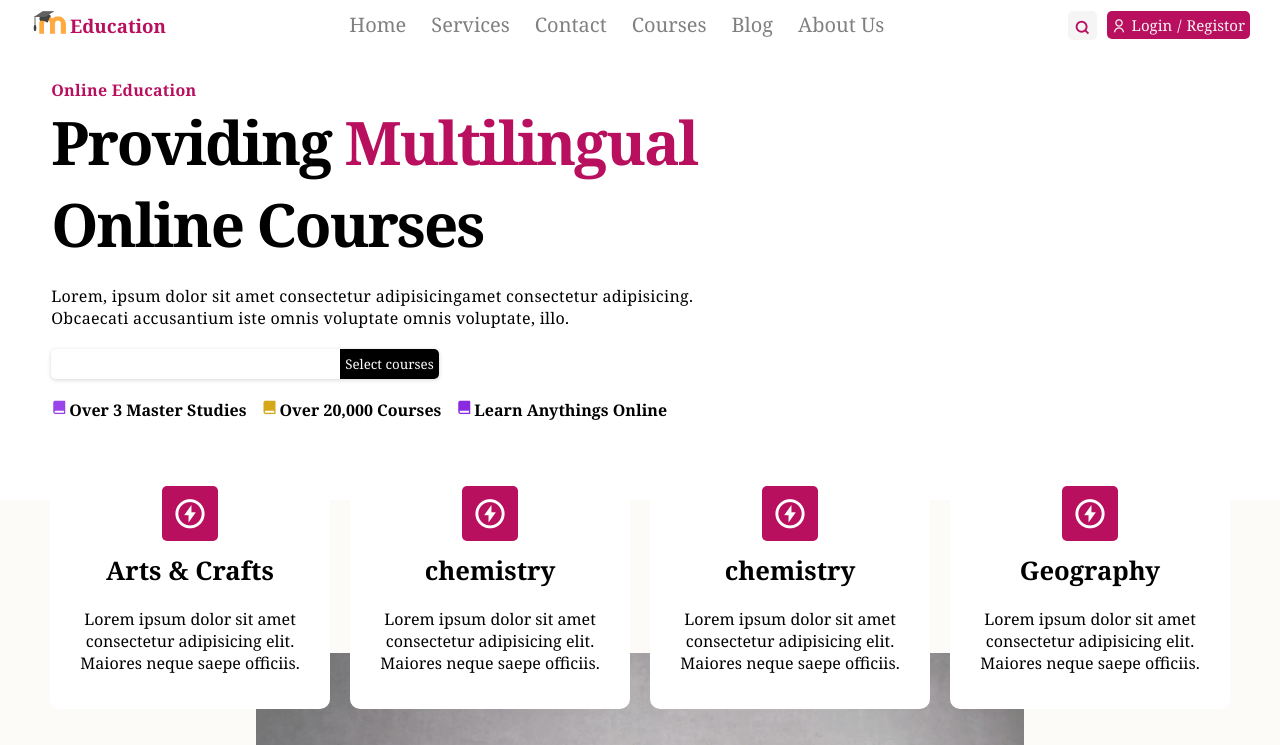
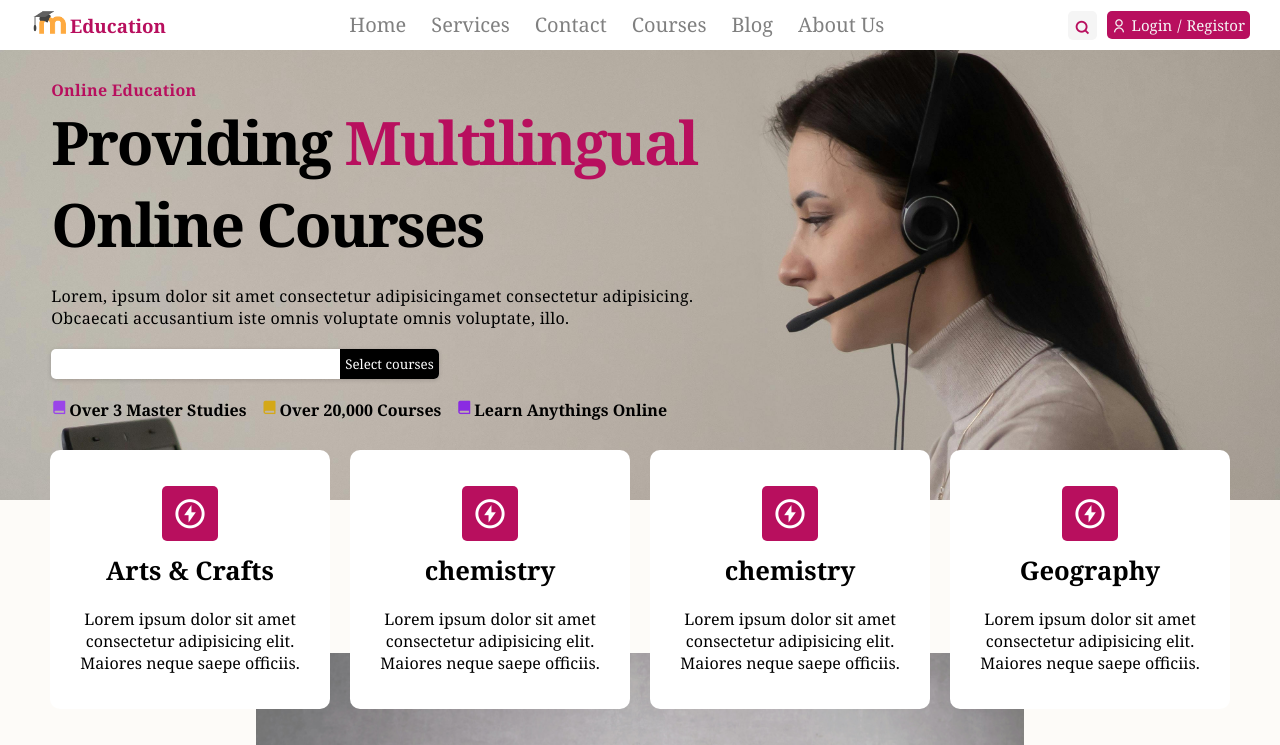
Before and after one commit to Abdulaziznepali/learning, a plain HTML site: page index.html in a window 1280 px wide. Shown: the top 745 px of the page. Drawn offline with nearby package versions, Linux system fonts and the light colour scheme; a script that the page names is missing; files whose address does not match are found by name.

Commit message:
Update Style.css

```diff
--- a/Style.css
+++ b/Style.css
@@ -119,7 +119,7 @@ width: 100%;
     position: relative;
     height: 500px;
     width: 100%;
-    background-image: url('../img/hero.jpg');
+    background-image: url('hero.jpg');
     background-size: cover;
     background-position: top;
 
```
